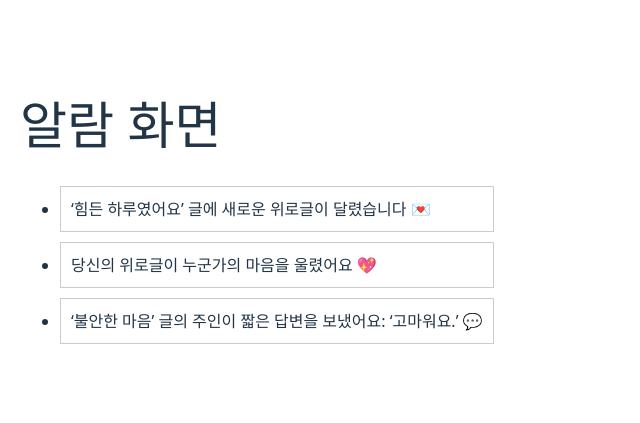
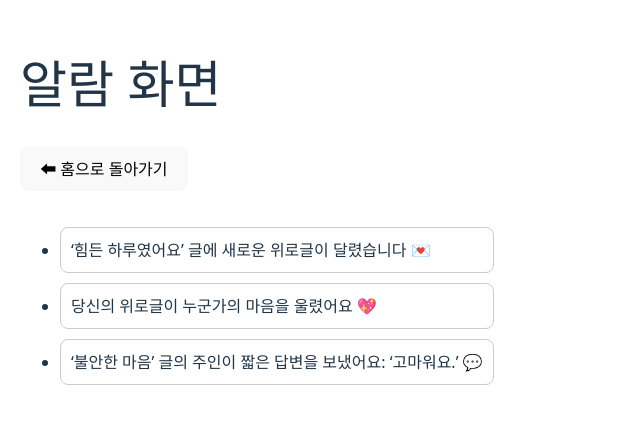
Before and after one commit to u0ahya5/2025-MITHON, a React (Vite) app in the folder my-app/: page /alarm in a window 1280 px wide. Shown: the part 189-612 px from the top of the page, without its empty margins (0-640 px from the left). Built offline with nearby package versions, Linux system fonts and the light colour scheme.

Commit message:
알람화면에서 홈화면으로 이동

```diff
--- a/my-app/src/pages/Home/Alarm.jsx
+++ b/my-app/src/pages/Home/Alarm.jsx
@@ -1,7 +1,10 @@
 // src/pages/Home/Alarm.jsx
 import React, { useState } from "react";
+import { useNavigate } from "react-router-dom";
 
 const Alarm = () => {
+    const navigate = useNavigate(); // 페이지 이동 함수
+
     const [alarms, setAlarms] = useState([
         { id: 1, type: "newComment", message: "‘힘든 하루였어요’ 글에 새로운 위로글이 달렸습니다 💌" },
         { id: 2, type: "liked", message: "당신의 위로글이 누군가의 마음을 울렸어요 💖" },
@@ -11,12 +14,25 @@ const Alarm = () => {
     return (
         <div style={{ padding: "20px" }}>
             <h1>알람 화면</h1>
+
+            <button onClick={() => navigate("/")} style={{ marginBottom: "20px" }}>
+                ⬅ 홈으로 돌아가기
+            </button>
+
             {alarms.length === 0 ? (
                 <p>새로운 알람이 없습니다.</p>
             ) : (
                 <ul>
                     {alarms.map((alarm) => (
-                        <li key={alarm.id} style={{ border: "1px solid #ccc", padding: "10px", margin: "10px 0" }}>
+                        <li
+                            key={alarm.id}
+                            style={{
+                                border: "1px solid #ccc",
+                                padding: "10px",
+                                margin: "10px 0",
+                                borderRadius: "8px",
+                            }}
+                        >
                             {alarm.message}
                         </li>
                     ))}
```
